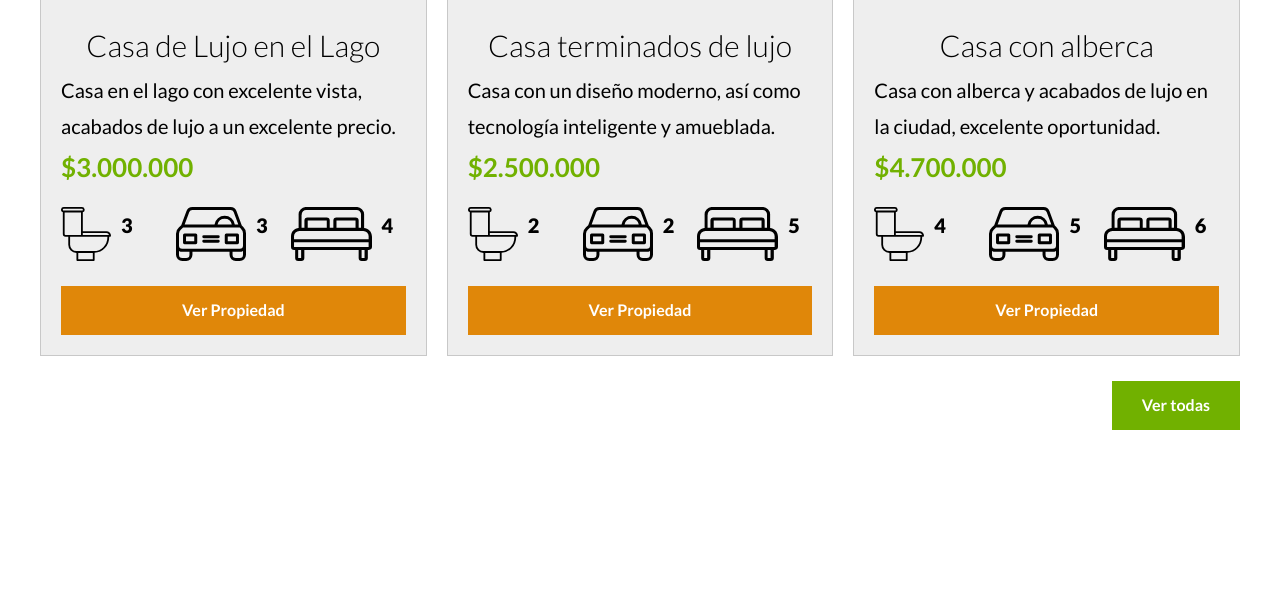
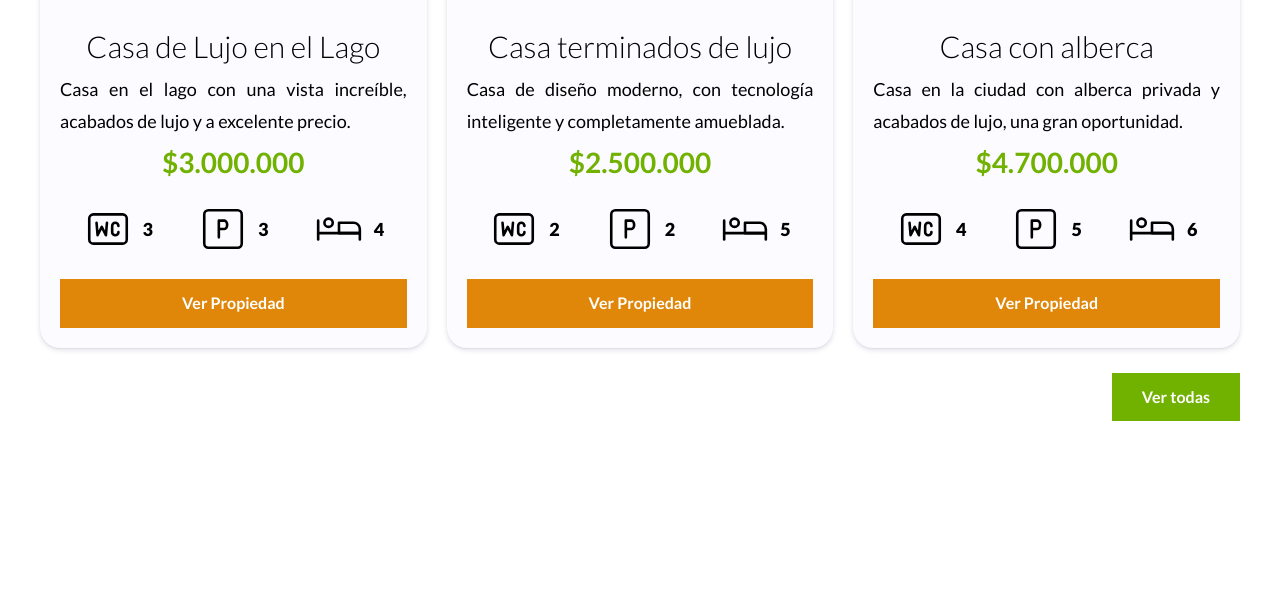
Before and after one commit to Aikarubi/bienes-raices, a PHP site: page / in a window 1280 px wide. Shown: the part 1737-2333 px from the top of the page. Run offline with PHP 8.4, Linux system fonts and the light colour scheme; style sheets or scripts are compiled from the project's sources; some libraries are stand-ins or nearby versions.

Commit message:
mejorando cards anuncios

```diff
--- a/src/index.html
+++ b/src/index.html
@@ -65,20 +65,20 @@
 
                 <div class="contenido-anuncio">
                     <h3>Casa de Lujo en el Lago</h3>
-                    <p>Casa en el lago con excelente vista, acabados de lujo a un excelente precio.</p>
+                    <p>Casa en el lago con una vista increíble, acabados de lujo y a excelente precio.</p>
                     <p class="precio">$3.000.000</p>
 
                     <ul class="iconos-caracteristicas">
                         <li>
-                            <img loading="lazy" src="/build/img/icono_wc.svg" alt="icono wc">
+                            <img loading="lazy" src="/build/img/wc.svg" alt="icono wc">
                             <p>3</p>
                         </li>
                         <li>
-                            <img loading="lazy" src="/build/img/icono_estacionamiento.svg" alt="icono estacionamiento">
+                            <img loading="lazy" src="/build/img/parking.svg" alt="icono estacionamiento">
                             <p>3</p>
                         </li>
                         <li>
-                            <img loading="lazy" src="/build/img/icono_dormitorio.svg" alt="icono habitaciones">
+                            <img loading="lazy" src="/build/img/bed.svg" alt="icono habitaciones">
                             <p>4</p>
                         </li>
                     </ul>
@@ -96,20 +96,20 @@
 
                 <div class="contenido-anuncio">
                     <h3>Casa terminados de lujo</h3>
-                    <p>Casa con un diseño moderno, así como tecnología inteligente y amueblada.</p>
+                    <p>Casa de diseño moderno, con tecnología inteligente y completamente amueblada.</p>
                     <p class="precio">$2.500.000</p>
 
                     <ul class="iconos-caracteristicas">
                         <li>
-                            <img loading="lazy" src="/build/img/icono_wc.svg" alt="icono wc">
+                            <img loading="lazy" src="/build/img/wc.svg" alt="icono wc">
                             <p>2</p>
                         </li>
                         <li>
-                            <img loading="lazy" src="/build/img/icono_estacionamiento.svg" alt="icono estacionamiento">
+                            <img loading="lazy" src="/build/img/parking.svg" alt="icono estacionamiento">
                             <p>2</p>
                         </li>
                         <li>
-                            <img loading="lazy" src="/build/img/icono_dormitorio.svg" alt="icono habitaciones">
+                            <img loading="lazy" src="/build/img/bed.svg" alt="icono habitaciones">
                             <p>5</p>
                         </li>
                     </ul>
@@ -127,20 +127,20 @@
 
                 <div class="contenido-anuncio">
                     <h3>Casa con alberca</h3>
-                    <p>Casa con alberca y acabados de lujo en la ciudad, excelente oportunidad.</p>
+                    <p>Casa en la ciudad con alberca privada y acabados de lujo, una gran oportunidad.</p>
                     <p class="precio">$4.700.000</p>
 
                     <ul class="iconos-caracteristicas">
                         <li>
-                            <img loading="lazy" src="/build/img/icono_wc.svg" alt="icono wc">
+                            <img loading="lazy" src="/build/img/wc.svg" alt="icono wc">
                             <p>4</p>
                         </li>
                         <li>
-                            <img loading="lazy" src="/build/img/icono_estacionamiento.svg" alt="icono estacionamiento">
+                            <img loading="lazy" src="/build/img/parking.svg" alt="icono estacionamiento">
                             <p>5</p>
                         </li>
                         <li>
-                            <img loading="lazy" src="/build/img/icono_dormitorio.svg" alt="icono habitaciones">
+                            <img loading="lazy" src="/build/img/bed.svg" alt="icono habitaciones">
                             <p>6</p>
                         </li>
                     </ul>
--- a/src/scss/base/_variables.scss
+++ b/src/scss/base/_variables.scss
@@ -13,7 +13,7 @@ $negro: #000000;
 $amarillo: #E08709;;
 $verde: #71B100;
 $blanco: #FFFFFF;
-$gris: #e1e1e1;
+$gris: #f2ecff;
 $grisOscuro: #333333;
 
 /*
--- a/src/scss/layout/_anuncios.scss
+++ b/src/scss/layout/_anuncios.scss
@@ -5,8 +5,14 @@
 }
 
 .anuncio {
-    background-color: lighten($color: $gris, $amount: 5);
-    border: 1px solid darken($color: $gris, $amount: 10);
+    background-color: lighten($color: $gris, $amount: 3);
+    border-radius: 2rem;
+    box-shadow: rgba(50, 50, 105, 0.15) 0px 2px 5px 0px, rgba(0, 0, 0, 0.05) 0px 1px 1px 0px;
+
+    img {
+        border-top-left-radius: 2rem;
+        border-top-right-radius: 2rem;
+    }
 
     .contenido-anuncio {
         padding: 2rem;
@@ -16,10 +22,16 @@
         margin: 0;
     }
 
+    p {
+        font-size: 1.8rem;
+        text-align: justify;
+    }
+
     .precio {
         color: $verde;
         font-weight: $bold;
-        font-size: 2.6rem;
+        font-size: 2.8rem;
+        text-align: center;
     }
 
 }
@@ -33,6 +45,8 @@
     li {
         flex: 1;
         display: flex;
+        align-items: center;
+        justify-content: center;
         img {
             flex: 0 0 5rem;
             margin-right: 1rem;
```
Also changed, not shown: build/css/app.css, src/img/bed.svg (added), src/img/parking.svg (added), src/img/wc.svg (added), 4 other files.
